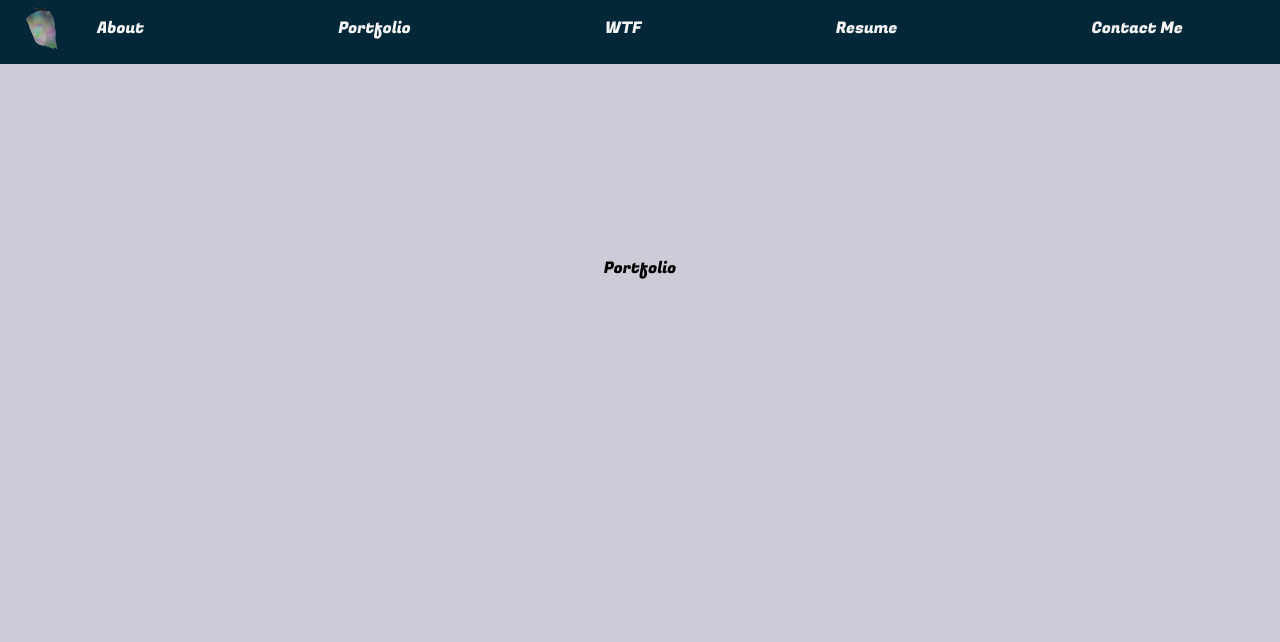
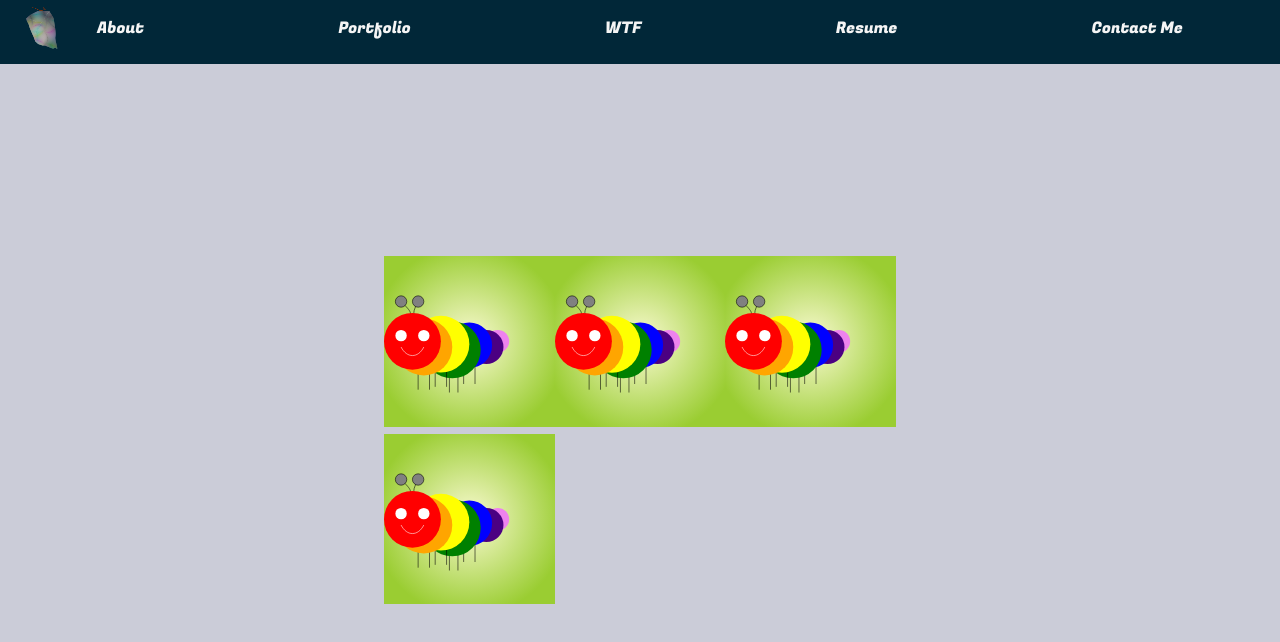
Before and after one commit to StevenDRiggs/my-next-website-frontend, a Next.js app: page /portfolio in a window 1280 px wide. Shown: the top 642 px of the page. Built offline with nearby package versions, Linux system fonts and the light colour scheme.

Commit message:
set up grid layout for portfolio

```diff
--- a/pages/portfolio.js
+++ b/pages/portfolio.js
@@ -1,7 +1,34 @@
+import Link from 'next/link'
+import Image from 'next/image'
+
+import CIL from '../images/CIL.svg'
+
+import styles from '../styles/Portfolio.module.css'
+
+
 const Portfolio = () => {
   return (
-    <div>
-      Portfolio
+    <div className={styles.portfolioGrid}>
+      <Link href='#'>
+        <a>
+          <CIL className={styles.thumbnail} />
+        </a>
+      </Link>
+      <Link href='#'>
+        <a>
+          <CIL className={styles.thumbnail} />
+        </a>
+      </Link>
+      <Link href='#'>
+        <a>
+          <CIL className={styles.thumbnail} />
+        </a>
+      </Link>
+      <Link href='#'>
+        <a>
+          <CIL className={styles.thumbnail} />
+        </a>
+      </Link>
     </div>
   )
 }
--- /dev/null
+++ b/styles/Portfolio.module.css
@@ -0,0 +1,19 @@
+.portfolioGrid {
+  display: grid;
+  grid-gap: 0;
+  grid-template-columns: repeat(3, 1fr);
+}
+
+.thumbnail {
+  width: 100%;
+  height: auto;
+  max-width: 300px;
+  min-width: 150px;
+}
+
+
+@media screen and (max-width: 900px) {
+  .portfolioGrid {
+    grid-template-columns: repeat(2, 1fr);
+  }
+}
```
Also changed, not shown: images/CIL.svg (added).
